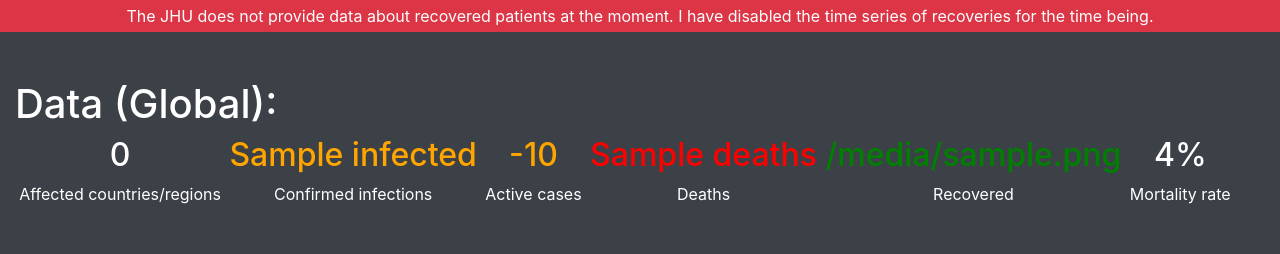
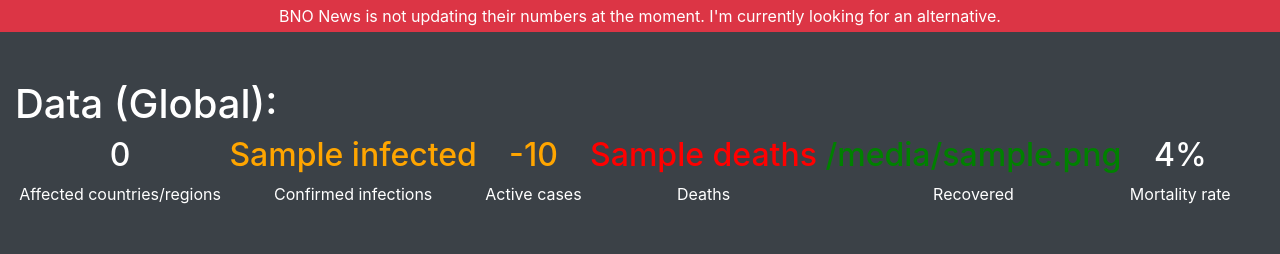
Before and after one commit to tobinatore/COVID19-Tracker, a Django app: template covid19_tracker/tracker/templates/index.html in a window 1280 px wide. Shown: the part 56-310 px from the top of the page. Run offline with Django 3.2, Linux system fonts and the light colour scheme; the template is opened without the code that fills it: most values are stand-ins (such as "Sample title", 1, 10 or a date in 2020).

Commit message:
Commit 38 - Added warning
- Added banner explaining that the numbers on the site are not live at the moment

```diff
--- a/covid19_tracker/tracker/templates/index.html
+++ b/covid19_tracker/tracker/templates/index.html
@@ -31,7 +31,7 @@
     <div class="container-fluid" style="width:100%;">
         <div>
             <div class="pt-1 pb-1 row bg-danger">
-                <span class="ml-auto mr-auto"style="color: white;">The JHU does not provide data about recovered patients at the moment. I have disabled the time series of recoveries for the time being.</span>
+                <span class="ml-auto mr-auto"style="color: white;">BNO News is not updating their numbers at the moment. I'm currently looking for an alternative.</span>
             </div>
         </div>
         <h1 class="mt-5" id="country" style="color: white;">Data (Global):</h1>
```
